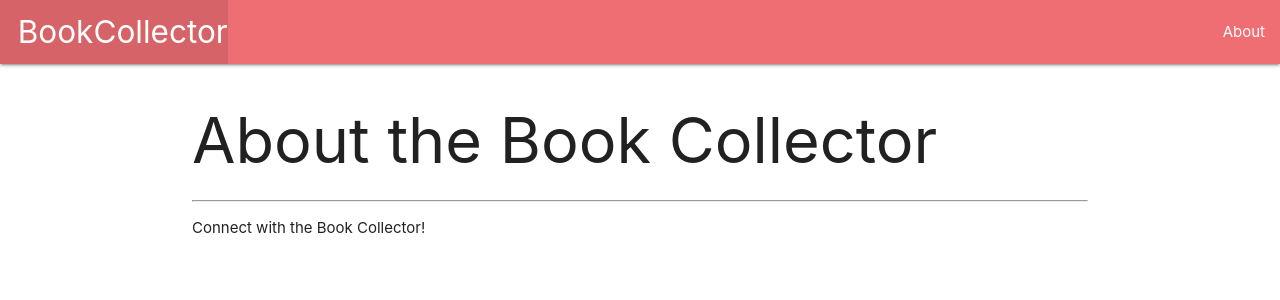
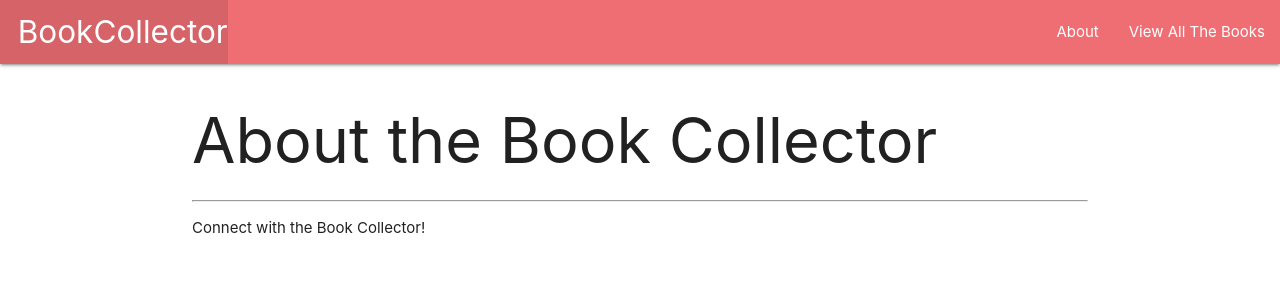
Before and after one commit to kmcaloney15/Book-Collector, a Django app: page /about/ in a window 1280 px wide. Shown: the top 300 px of the page. Run offline with Django 4.2, Linux system fonts and the light colour scheme.

Commit message:
added seed books

```diff
--- a/bookcollector/main_app/templates/base.html
+++ b/bookcollector/main_app/templates/base.html
@@ -20,6 +20,7 @@
                 </ul>
                 <ul class="right">
                     <li><a href="/about">About</a></li>
+                    <li><a href="/books">View All The Books</a></li>
                 </ul>
             </div>
         </nav>
--- a/bookcollector/main_app/urls.py
+++ b/bookcollector/main_app/urls.py
@@ -6,4 +6,6 @@ urlpatterns = [
     path('', views.home, name='home'),
     # about path
     path('about/', views.about, name='about'),
+    # books path
+    path('books/', views.books_index, name='index'),
 ]
--- a/bookcollector/main_app/views.py
+++ b/bookcollector/main_app/views.py
@@ -2,6 +2,31 @@ from django.shortcuts import render
 from django.http import HttpResponse
 
 # Create your views here.
+
+#  ------- CLASS ----------------------------------
+
+# Add the Books class & list and view function below the imports
+class Book:  # Note that parens are optional if not inheriting from another class
+  def __init__(self, name, author, series, description):
+    self.name = name
+    self.author = author
+    self.series = series
+    self.description = description
+
+books = [
+  Book('Harry Potter and the Sorcerer''s Stone', ' J.K. Rowling', 'Harry Potter', 'Harry Potter''s life is miserable. His parents are dead and he''s stuck with his heartless relatives, who force him to live in a tiny closet under the stairs. But his fortune changes when he receives a letter that tells him the truth about himself: he''s a wizard. A mysterious visitor rescues him from his relatives and takes him to his new home, Hogwarts School of Witchcraft and Wizardry. After a lifetime of bottling up his magical powers, Harry finally feels like a normal kid. But even within the Wizarding community, he is special. He is the boy who lived: the only person to have ever survived a killing curse inflicted by the evil Lord Voldemort, who launched a brutal takeover of the Wizarding world, only to vanish after failing to kill Harry. Though Harry''s first year at Hogwarts is the best of his life, not everything is perfect. There is a dangerous secret object hidden within the castle walls, and Harry believes it''s his responsibility to prevent it from falling into evil hands. But doing so will bring him into contact with forces more terrifying than he ever could have imagined. Full of sympathetic characters, wildly imaginative situations, and countless exciting details, the first installment in the series assembles an unforgettable magical world and sets the stage for many high-stakes adventures to come.'),
+  Book('Twilight', 'Stephenie Meyer', 'The Twilight Saga', 'About three things I was absolutely positive. First, Edward was a vampire. Second, there was a part of him—and I didn''t know how dominant that part might be—that thirsted for my blood. And third, I was unconditionally and irrevocably in love with him. Deeply seductive and extraordinarily suspenseful, Twilight is a love story with bite.'),
+  Book('Fifty Shades of Grey', 'E.L. James', 'Fifty Shades', 'When literature student Anastasia Steele goes to interview young entrepreneur Christian Grey, she encounters a man who is beautiful, brilliant, and intimidating. The unworldly, innocent Ana is startled to realize she wants this man and, despite his enigmatic reserve, finds she is desperate to get close to him. Unable to resist Ana''s quiet beauty, wit, and independent spirit, Grey admits he wants her, too—but on his own terms. Shocked yet thrilled by Grey''s singular erotic tastes, Ana hesitates. For all the trappings of success—his multinational businesses, his vast wealth, his loving family—Grey is a man tormented by demons and consumed by the need to control. When the couple embarks on a daring, passionately physical affair, Ana discovers Christian Grey''s secrets and explores her own dark desires. Erotic, amusing, and deeply moving, the Fifty Shades Trilogy is a tale that will obsess you, possess you, and stay with you forever. This book is intended for mature audiences.')
+]
+
+
+
+
+
+
+
+#  --- DEFINE VIEWS -----------------------------
+
 
 #  Home View
 def home(request):
@@ -10,3 +35,8 @@ def home(request):
 # About View
 def about(request):
     return render(request, 'about.html')
+
+
+# Books Index View
+def books_index(request):
+    return render(request, 'books/index.html', { 'books': books})
```
